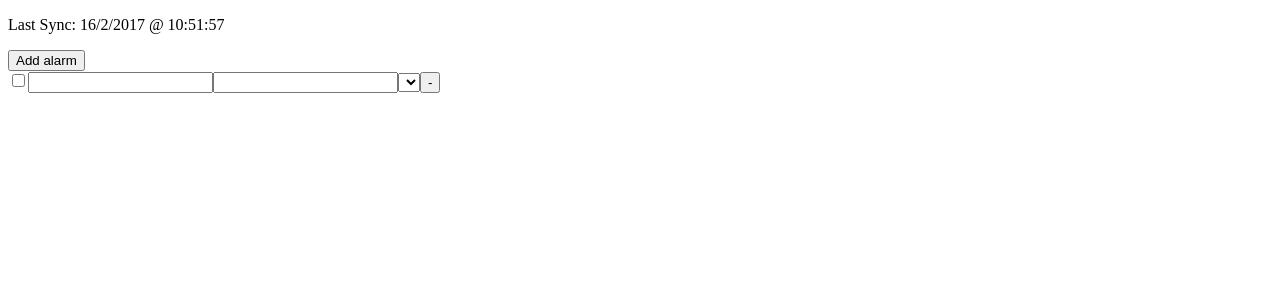
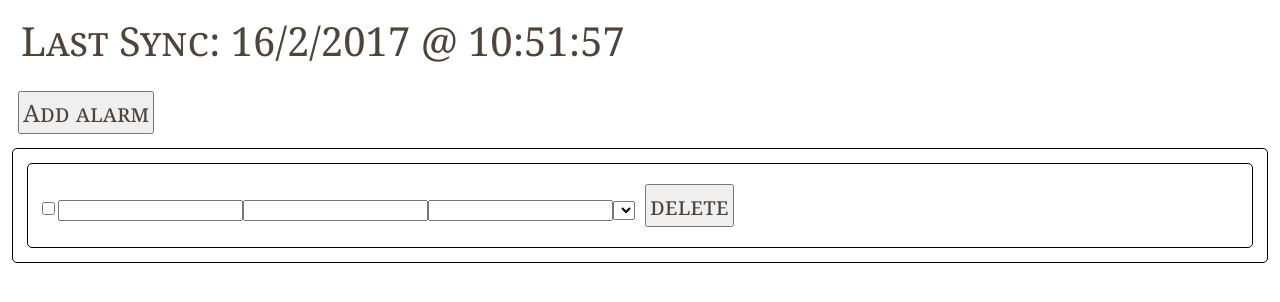
Before and after one commit to Neoazert/AlarmJS, a plain HTML site: page index.html in a window 1280 px wide. Both pictures are taken after a click on the button "Add alarm". Drawn offline with Linux system fonts and the light colour scheme.

Commit message:
undefined

```diff
--- a/index.html
+++ b/index.html
@@ -4,8 +4,9 @@
 	<head>
 		<meta charset = "utf-8"/>
 		<script type="text/javascript" src="script.js" ></script>
+		<link rel="stylesheet" type="text/css" href="style.css">
 		<title>
-			Page test Index
+			Alarm
 		</title>
 	</head>
 	<body>
--- a/script.js
+++ b/script.js
@@ -18,53 +18,101 @@ function set_time(){
 }
 
 
-setInterval(
-    function () {
-        get_time();
-        document.getElementById('time').textContent=datetime;
+function delete_alarm(elemToDelt){
+    elemToDelt.remove();
+
+}
+
+
+function add_alarm(){
+            var alamrmElem = document.createElement("div");
+
+            var cb = document.createElement('input');
+            cb.type = 'checkbox';
+            cb.className = 'active';
+            cb.checked = false;
+            var num = document.createElement('input');
+            num.type = 'number';
+            num.className = 'h';
+            var num2 = document.createElement('input');
+            num2.type = 'number';
+            var txt = document.createElement('input');
+            txt.type = 'text';
+            var sel = document.createElement('select');
+            var but = document.createElement('button');
+
+            but.textContent = "delete";
+
+            but.addEventListener("click", function() {delete_alarm(alamrmElem);});
+
+
+
+            alamrmElem.appendChild(cb);
+            alamrmElem.appendChild(num);
+            alamrmElem.appendChild(num2);
+            alamrmElem.appendChild(txt);
+            alamrmElem.appendChild(sel);
+            alamrmElem.appendChild(but);
+
+
+            document.getElementById('alarmDiv').appendChild(alamrmElem);
+ }
+
+
+function parcourElem() {
+
+    var ancestor = document.getElementById('alarmDiv');
+    var descendents = ancestor.getElementsByTagName('*');
+    var e;
+    //console.log(descendents);
+
+    for (i = 0; i < descendents.length; ++i) {
+
+        e = descendents[i];
+        //console.log(e);
+        console.log("***********************************");
+        //console.log(e.getElementsByClassName('active'));
+
+        //console.log(e.getElementsByClassName('active').checked);
+
+        console.log(e.getElementsByClassName('h').value);
+        console.log(e.getElementsByClassName('h'));
+
+
+        if (e.getElementsByClassName('active').checked){
+            console.log("AAAAAAAAAAAAAAAAAAAAAAAAAAAAAAAAAAAAAAAAAAAAAAAAAAAA");
+        }
+
+        i++;
 
     }
-    ,1000);
 
+
+
+
+}
 
 
 // ******** PAGE LOAD *******
 
 function load_page() {
 
-    set_time()
+    set_time();
 
-    // Button add alarm
-    document.getElementById('addAlarmButton').addEventListener("click",
-        function() {
-            console.log("click");
-            var alamrmElem = document.createElement("div");
-
-            var cb = document.createElement('input');
-            cb.type = 'checkbox';
-            var num = document.createElement('input');
-            num.type = 'number';
-            var txt = document.createElement('input');
-            txt.type = 'text';
-            var sel = document.createElement('select');
-            var but = document.createElement('button');
-            but.textContent = "-";
-
-
-            alamrmElem.appendChild(cb);
-            alamrmElem.appendChild(num);
-            alamrmElem.appendChild(num);
-            alamrmElem.appendChild(txt);
-            alamrmElem.appendChild(sel);
-            alamrmElem.appendChild(but);
-
-
-
-            document.getElementById('alarmDiv').appendChild(alamrmElem);
-            }
-          );
+    document.getElementById('addAlarmButton').addEventListener("click",add_alarm);
 
 
 }
+window.addEventListener("load", load_page);
 
-window.addEventListener("load", load_page);
+
+// ******** REFRESH *******
+
+setInterval(
+    function () {
+        set_time();
+
+        parcourElem();
+
+    }
+    ,1000);
--- /dev/null
+++ b/style.css
@@ -0,0 +1,25 @@
+div {
+    border-style: solid;
+    border-width: 1px;
+     border-radius: 5px;
+
+    padding: 10px;
+    margin: 4px;
+}
+
+#time,button{
+
+  font-family:Georgia,serif;
+ color:#4E443C;
+ font-variant: small-caps; text-transform: none; font-weight: 100; margin-bottom: 0;
+ font-size: 150%;
+ padding: 3px;
+ margin: 10px;
+
+
+}
+
+
+#time{
+  font-size: 250%;
+}
```
